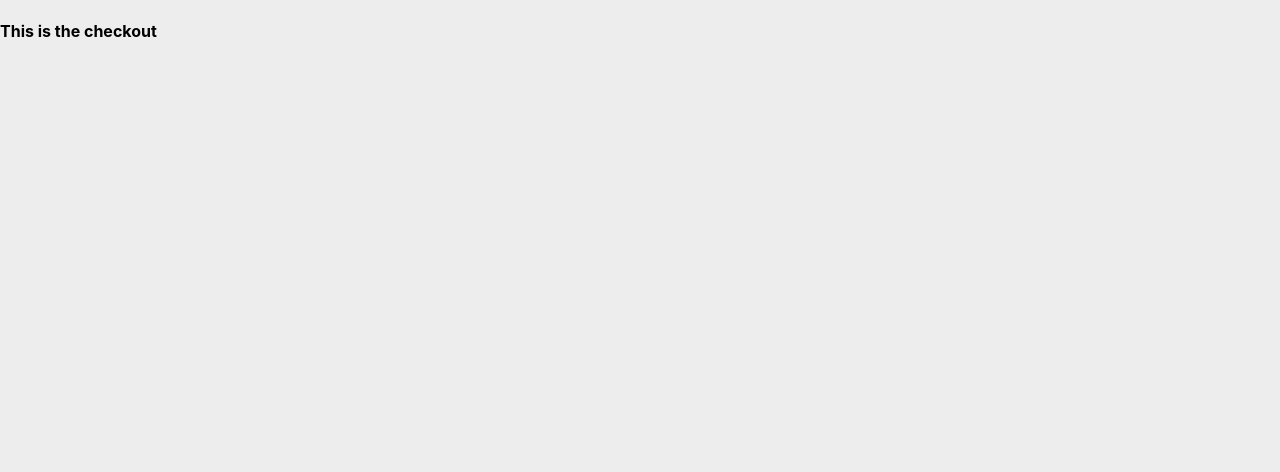
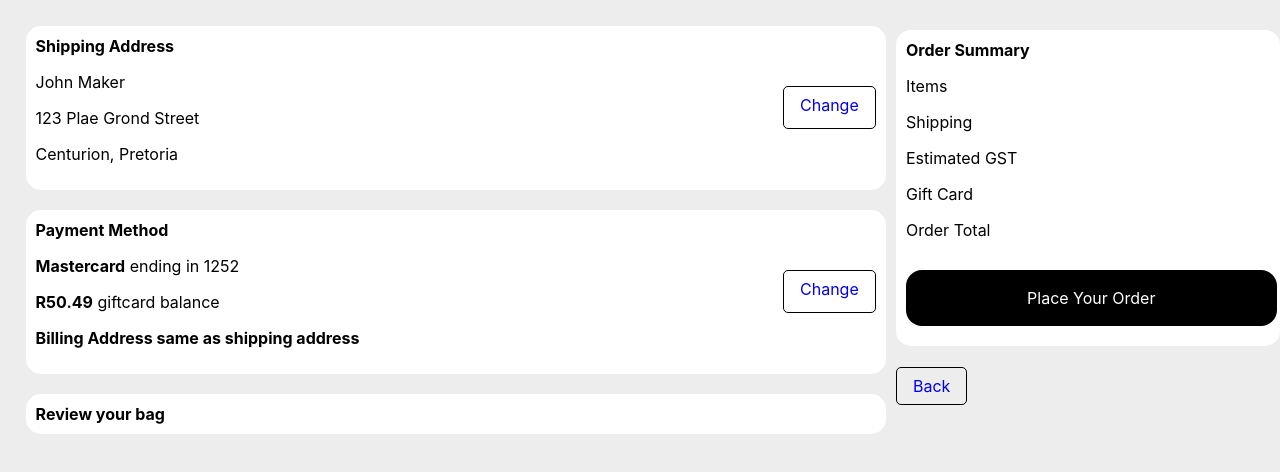
Before and after one commit to Gman1906Sibs/group-apple-clone, a React (Create React App) app: page /checkout in a window 1280 px wide. Shown: the top 472 px of the page. Built offline with nearby package versions, Linux system fonts and the light colour scheme.

Commit message:
ui changes

```diff
--- a/src/App.js
+++ b/src/App.js
@@ -6,6 +6,9 @@
 import store from './redux/store';
 import Cart from './pages/Cart';
 import Checkout from './pages/Checkout';
+import Payment from './pages/Payment';
+import Shipping from './pages/Shipping';
+import SuccessfullOrder from './pages/OrderSuccess';
 
 
 function App() {
@@ -17,6 +20,9 @@
           <Route path="/productDetails/:id" element={<ProductDetails />} />
           <Route path="/cart" element={<Cart />}/>
           <Route path="/checkout" element={<Checkout />}/>
+          <Route path="/payment" element={<Payment />}/>
+          <Route path="/shipping" element={<Shipping />}/>
+          <Route path="/success" element={<SuccessfullOrder />}/>
         </Routes>
       </Router>
     </Provider>
--- a/src/index.css
+++ b/src/index.css
@@ -13,22 +13,22 @@
     monospace;
 }
 
-.home-container{
+.home-container {
   width: 80%;
 }
 
-.search-container{
+.search-container {
   display: flex;
   flex-direction: column;
   justify-content: center;
 }
 
-.search-heading{
+.search-heading {
   display: flex;
   justify-content: center;
 }
 
-.search-input{
+.search-input {
   width: 507px;
   height: 40px;
   border-radius: 13px;
@@ -36,17 +36,188 @@
   margin: auto;
 }
 
-.product-list{
+.product-list {
   display: grid;
   grid-template-columns: repeat(4, 1fr);
   margin-left: 100px;
   padding: 50px 0;
 }
 
-.cart-container{
+.cart-container {
   margin-left: 100px;
 }
 
-.cart-main-title{
+.cart-main-title {
   font-size: 48px;
 }
+
+.checkout-container {
+  display: flex;
+  margin: 2%;
+}
+
+.order-summary-main {
+  width: 70%;
+}
+
+.order-summary-main section {
+  margin-bottom: 20px;
+}
+
+.order-summary-card{
+  margin-bottom: 30px;
+}
+
+.order-summary-main h4,
+.order-summary-card h4 {
+  margin: 0;
+}
+
+.review-products-section,
+.shipping-section,
+.payment-section,
+.order-summary-card {
+  background-color: #fff;
+  border-radius: 15px;
+  padding: 10px;
+}
+
+.order-summary {
+  width: 30%;
+  position: fixed;
+  top: 30px;
+  right: 0;
+}
+
+.payment-column {
+  display: flex;
+  justify-content: space-between;
+}
+
+.change-btn {
+  border: 1px #000 solid;
+  border-radius: 5px;
+  text-decoration: none;
+  height: 25px;
+  padding: 8px 16px;
+  margin-top: 30px;
+}
+
+.order-btn {
+  margin: 30px 0;
+  height: 40px;
+  width: 93%;
+  padding: 8px 16px;
+  border-radius: 16px;
+  background-color: black;
+  color: #fff;
+  margin-bottom: 10px;
+  text-decoration: none;
+  display: flex;
+  justify-content: center;
+  align-items: center;
+}
+
+.back-btn{
+  border: 1px #000 solid;
+  border-radius: 5px;
+  text-decoration: none;
+  height: 25px;
+  padding: 8px 16px;
+  margin-top: 30px;
+  text-align: end;
+}
+
+/* Shipping Styles */
+.shipping-container {
+  background-color: #fff;
+  width: 50%;
+  height: 90%;
+  margin: 50px auto;
+  border-radius: 15px;
+}
+
+.add-address {
+  padding: 30px;
+  display: flex;
+  flex-direction: column;
+}
+
+.add-address label {
+  font-size: 19px;
+  padding: 8px 0;
+}
+
+.add-address input {
+  height: 35px;
+  border-radius: 16px;
+  padding: 8px 16px;
+}
+
+.add-address button {
+  margin: 30px 0;
+  height: 40px;
+  padding: 8px 16px;
+  border-radius: 16px;
+  background-color: black;
+  color: #fff;
+}
+
+.shipping-footer {
+  display: flex;
+  justify-content: space-between;
+}
+
+/* Payment */
+
+.payment-container {
+  background-color: #fff;
+  width: 50%;
+  height: 90%;
+  margin: 50px auto;
+  border-radius: 15px;
+  padding: 10px 20px;
+}
+
+.select-card h4,
+.add-card h4 {
+  font-size: 31px;
+  text-transform: uppercase;
+  font-weight: 400;
+  margin: 0;
+  padding-bottom: 20px;
+  padding-top: 10px;
+}
+
+.add-card {
+  display: flex;
+  flex-direction: column;
+}
+
+.add-card label {
+  font-size: 19px;
+  padding: 8px 0;
+}
+
+.add-card input {
+  height: 35px;
+  border-radius: 16px;
+  padding: 8px 16px;
+}
+
+.add-card button {
+  margin: 30px 0;
+  height: 40px;
+  padding: 8px 16px;
+  border-radius: 16px;
+  background-color: black;
+  color: #fff;
+}
+
+.expiry-cvc {
+  margin-top: 20px;
+}
+
+.expiry-cvc label {
+  margin-right: 10px;
+}
--- a/src/pages/Checkout.js
+++ b/src/pages/Checkout.js
@@ -1,9 +1,58 @@
 import React from "react";
+import { useSelector } from "react-redux";
+import CartProductCard from "../components/CartProductCard";
+import { Link } from "react-router-dom";
 
-function Checkout(){
+function Checkout() {
+    const cartItems = useSelector(state => state.cart.cart);
     return (
-        <div>
-            <h4>This is the checkout</h4>
+        <div className="checkout-container">
+            <div className="order-summary-main">
+                <section className="shipping-section">
+                    <h4>Shipping Address</h4>
+                    <div className="payment-column">
+                        <div>
+                            <p>John Maker</p>
+                            <p>123 Plae Grond Street</p>
+                            <p>Centurion, Pretoria</p>
+                        </div>
+                        <Link to="/shipping" className="change-btn">Change</Link>
+                    </div>
+                </section>
+                <section className="payment-section">
+                    <h4>Payment Method</h4>
+                    <div className="payment-column">
+                        <div>
+                            <p><strong>Mastercard</strong> ending in 1252</p>
+                            <p><strong>R50.49</strong> giftcard balance</p>
+                            <p><strong>Billing Address same as shipping address</strong></p>
+                        </div>
+                        <Link to="/payment" className="change-btn">Change</Link>
+                    </div>
+                </section>
+                <section className="review-products-section">
+                    <h4>Review your bag</h4>
+                    {
+                        cartItems.map(item => {
+                            return (
+                                <CartProductCard key={item.id} id={item.id} title={item.title} image={item.image} model={item.model} price={item.price} rating={item.rating} description={item.description} />
+                            );
+                        })
+                    }
+                </section>
+            </div>
+            <div className="order-summary">
+                <div className="order-summary-card">
+                    <h4>Order Summary</h4>
+                    <p>Items</p>
+                    <p>Shipping</p>
+                    <p>Estimated GST</p>
+                    <p>Gift Card</p>
+                    <p>Order Total</p>
+                    <Link to="/success" className="order-btn">Place Your Order</Link>
+                </div>
+                <Link to="/cart" className="back-btn">Back</Link>
+            </div>
         </div>
     );
 }
--- /dev/null
+++ b/src/pages/OrderSuccess.js
@@ -0,0 +1,9 @@
+import React from "react";
+
+function SuccessfullOrder(){
+    return (
+        <div>Your Order Is Successful</div>
+    );
+}
+
+export default SuccessfullOrder;
--- /dev/null
+++ b/src/pages/Payment.js
@@ -0,0 +1,38 @@
+import React from "react";
+import { Link } from "react-router-dom";
+
+function Payment() {
+    return (
+        <div className="payment-container">
+            <div className="select-card">
+                <h4>Select A Card</h4>
+                <p>Mastercard ending in 4125</p>
+                <p>VISA Debit ending in 4125</p>
+            </div>
+            <div className="add-card">
+                <h4>Add A New Card</h4>
+                <label> Cardholder Name</label>
+                <input placeholder="John Maker"></input>
+
+                <label> Card Number</label>
+                <input placeholder="5789 7894 6321 4561"></input>
+
+                <div className="expiry-cvc">
+                    <label> Expiry Date</label>
+                    <input placeholder="MM/YY"></input>
+
+                    <label> CVC</label>
+                    <input placeholder="123"></input>
+                </div>
+
+                <button>Add Payment Method</button>
+                <div className="shipping-footer">
+                    <Link to="/checkout">Back</Link>
+                    <p>Secure Connection</p>
+                </div>
+            </div>
+        </div>
+    );
+}
+
+export default Payment;
--- /dev/null
+++ b/src/pages/Shipping.js
@@ -0,0 +1,33 @@
+import React from "react";
+import { Link } from "react-router-dom";
+
+function Shipping(){
+    return (
+        <div className="shipping-container">
+            <div className="add-address">
+                <label> Shipping Name</label>
+                    <input placeholder="John Maker"></input>
+
+                <label> Street Name</label>
+                    <input placeholder="123 Plae Ground Street"></input>
+
+                <label> City</label>
+                    <input placeholder="Centurion"></input>
+
+                <label> State / Province</label>
+                    <input placeholder="Gauteng"></input>
+
+                <label> Country</label>
+                    <input placeholder="South Africa"></input>
+
+                <button>Add Address</button>
+                <div className="shipping-footer">
+                    <Link to="/checkout">Back</Link>
+                    <p>Secure Connection</p>
+                </div>
+            </div>
+        </div>
+    );
+}
+
+export default Shipping;
--- a/src/redux/cartSlice.js
+++ b/src/redux/cartSlice.js
@@ -4,7 +4,6 @@
     name: "cart",
     initialState: {
         cart:[],
-        quantity: 0,
     },
     reducers: {
         addToCart : (state, action) => {
@@ -17,4 +16,4 @@
 })
 
 export default cartSlice.reducer;
-export const {addToCart, removeFromCart, increaseQuantity} = cartSlice.actions;
+export const {addToCart, removeFromCart} = cartSlice.actions;
```
